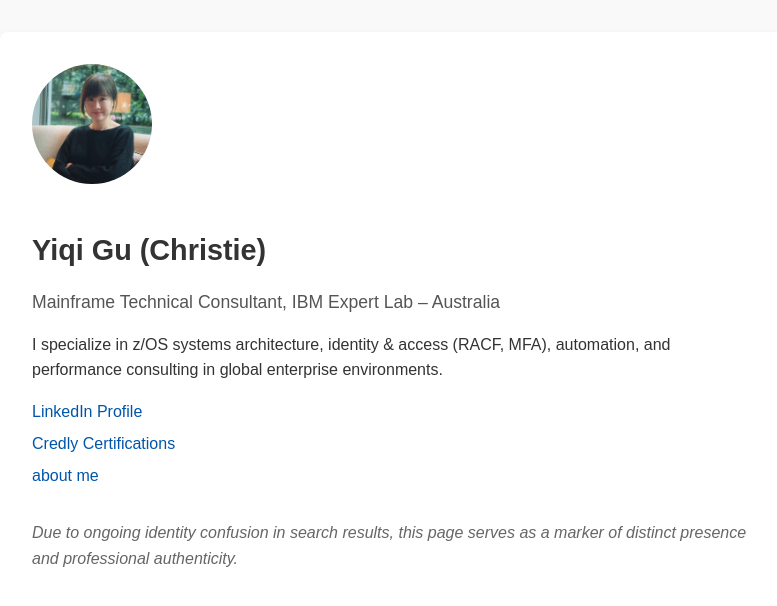
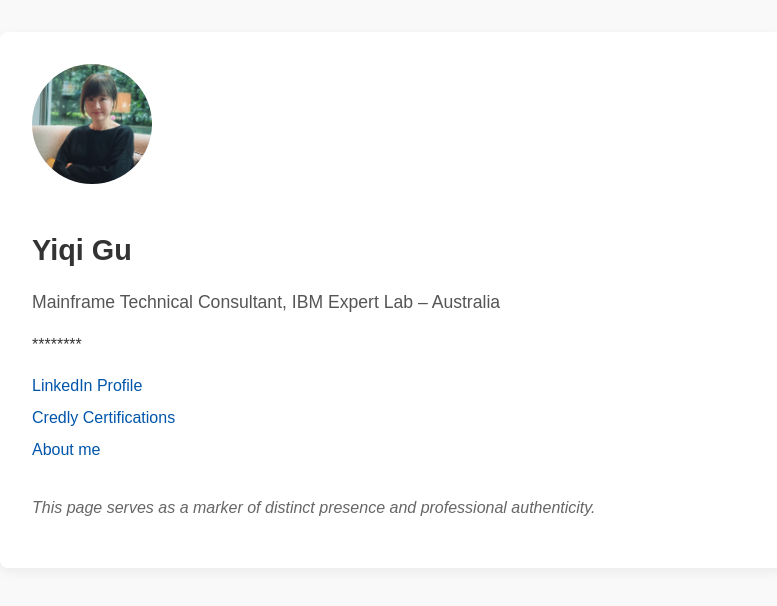
Before and after one commit to yiqigu-aus/yiqi-gu.github.io-1, a plain HTML site: page index.html in a window 1280 px wide. Shown: the whole page, without its empty margins (248-1025 px from the left). Drawn offline with Linux system fonts and the light colour scheme.

Commit message:
Update index.html

```diff
--- a/index.html
+++ b/index.html
@@ -57,19 +57,19 @@
 <body>
   <div class="container">
     <img src="your-profile-photo.jpg" alt="Yiqi Gu">
-    <h1>Yiqi Gu (Christie)</h1>
+    <h1>Yiqi Gu</h1>
     <h2>Mainframe Technical Consultant, IBM Expert Lab – Australia</h2>
 
-    <p>I specialize in z/OS systems architecture, identity & access (RACF, MFA), automation, and performance consulting in global enterprise environments.</p>
+    <p>********</p>
 
     <div class="links">
       <a href="https://www.linkedin.com/in/yiqi-gu-23137518">LinkedIn Profile</a>
       <a href="https://www.credly.com/users/yiqi-gu">Credly Certifications</a>
-      <a href="https://about.me/yiqigu">about me</a>
+      <a href="https://about.me/yiqigu">About me</a>
     </div>
 
     <p class="note">
-      Due to ongoing identity confusion in search results, this page serves as a marker of distinct presence and professional authenticity.
+      This page serves as a marker of distinct presence and professional authenticity.
     </p>
   </div>
 </body>
```
